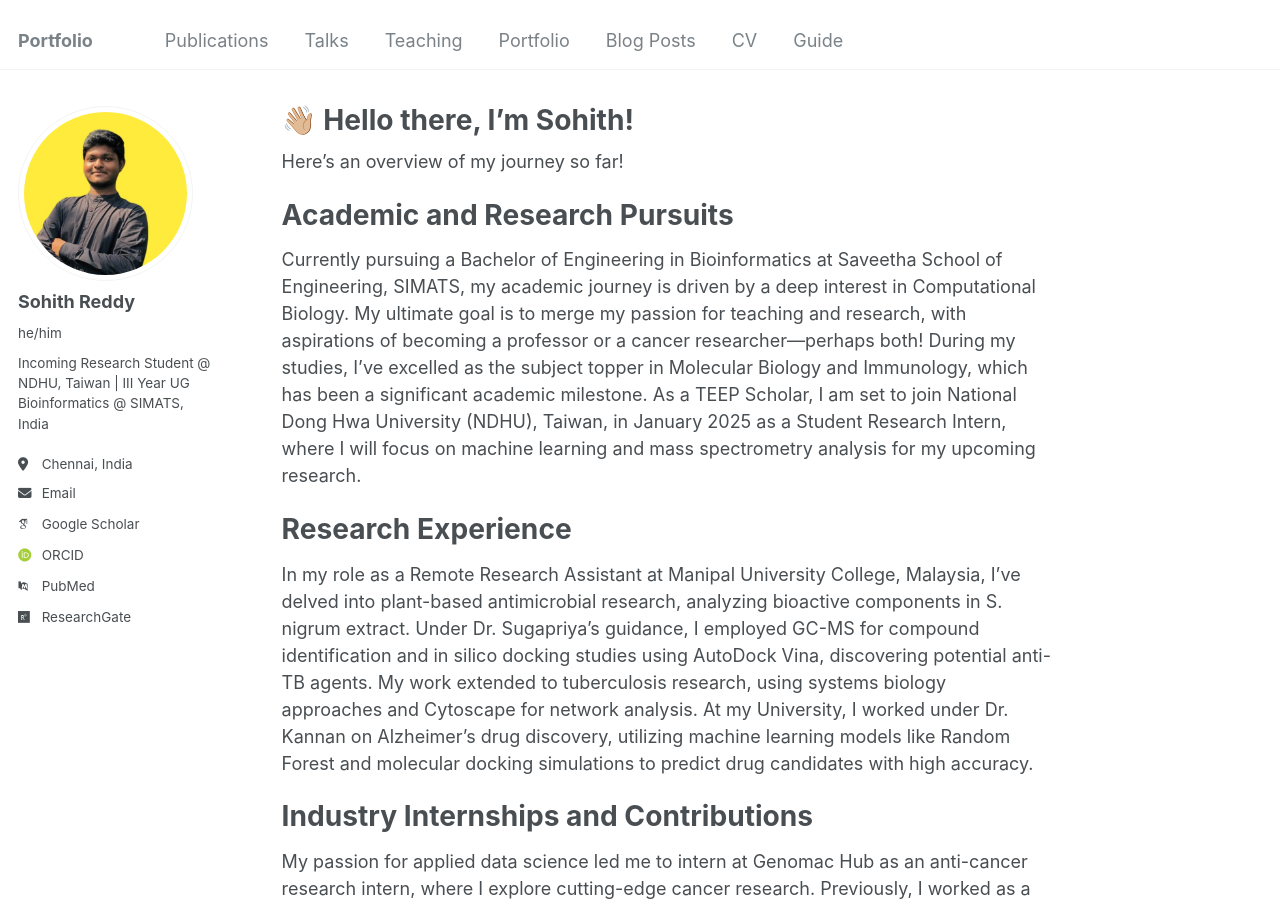
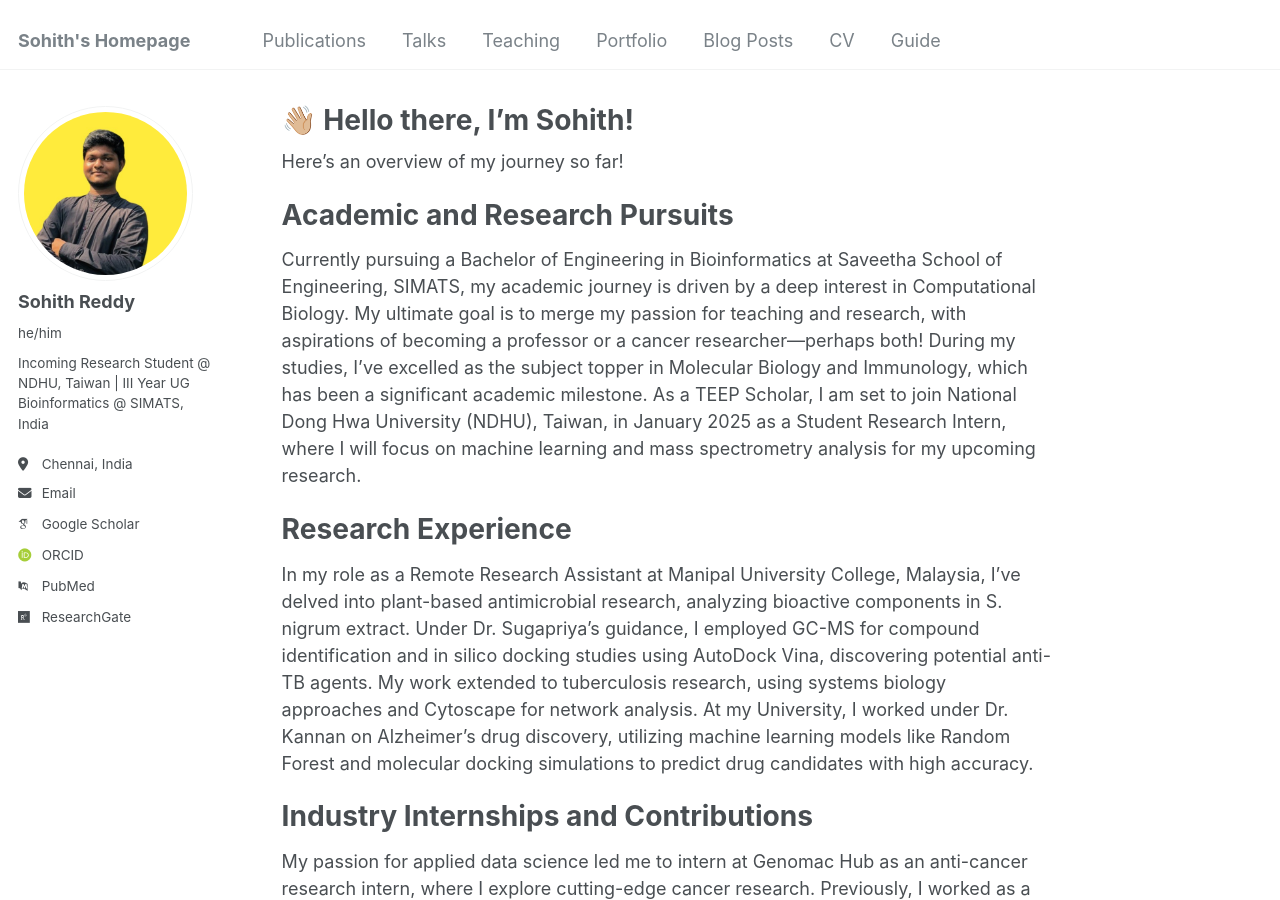
Before and after one commit to sohithpydev/sohith, a Jekyll site: the page built from _pages/about.md, in a window 1280 px wide and 900 px high. Built offline with Jekyll 4.4.1, drawn with Linux system fonts in a browser that asks for light colours; some web fonts are replaced.

Commit message:
Update _config.yml

```diff
--- a/_config.yml
+++ b/_config.yml
@@ -8,7 +8,7 @@
 
 # Basic Site Settings
 locale                   : "en-US"
-title                    : "Portfolio"
+title                    : "Sohith's Homepage"
 title_separator          : "-"
 name                     : &name "Sohith Reddy"
 description              : &description "A Prefinal Year Undergrad specialising in Bioinformatics. "
```
